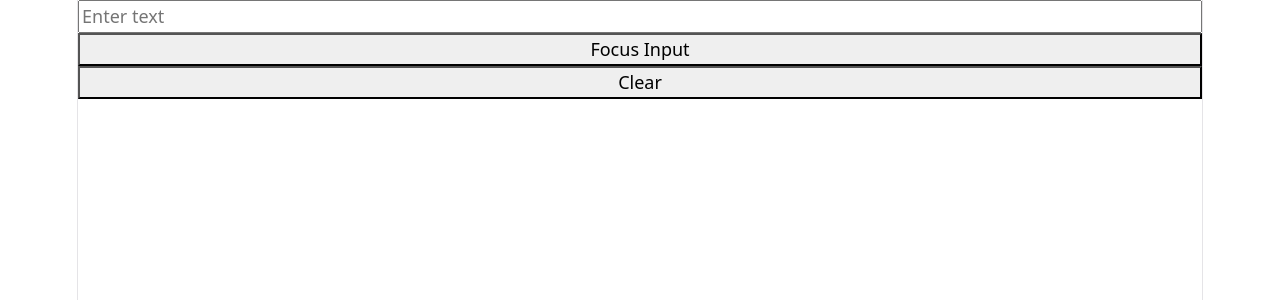
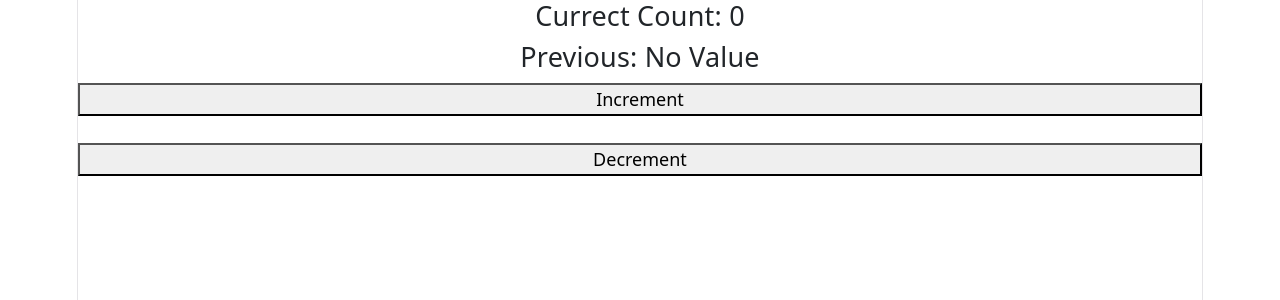
Before and after one commit to Dhara-06/state-and-props, a React (Vite) app: page / in a window 1280 px wide. Shown: the top 300 px of the page. Built offline with nearby package versions, Linux system fonts and the light colour scheme.

Commit message:
Section B completed

```diff
--- a/src/App.jsx
+++ b/src/App.jsx
@@ -1,5 +1,6 @@
 // import StudentForm from './components/StudentForm';
-import FocusInput from './components/FocusInput';
+// import FocusInput from './components/FocusInput';
+import PreviousValue from "./components/PreviousValue";
 function App() {
   return (
     // <div className="container mt-5">
@@ -9,7 +10,8 @@ function App() {
     //   <StudentForm />
     // </div>
     <>
-    <FocusInput />
+    {/* <FocusInput />   */}
+    <PreviousValue/>
     </>
   );
 }
--- /dev/null
+++ b/src/components/PreviousValue.jsx
@@ -0,0 +1,33 @@
+import { useRef, useEffect, useState } from "react";
+
+const PreviousValue = () => {
+
+    const [count, setCount] = useState(0)
+
+    const previousCount = useRef(null)
+
+    useEffect(() => {
+        previousCount.current = count
+
+    }, [count])
+
+    const handleIncrement = () => {
+        setCount(count + 1)
+    }
+
+    const handleDecrement = () => {
+        setCount(count - 1)
+    }
+    return (
+        <>
+            <h4>Currect Count: {count}</h4>
+            <h4>
+                Previous: {previousCount.current === null ? "No Value" : previousCount.current}
+            </h4>
+            <button onClick={handleIncrement}>Increment</button><br/>
+            <button onClick={handleDecrement}>Decrement</button>
+        </>
+    )
+}
+
+export default PreviousValue
```
